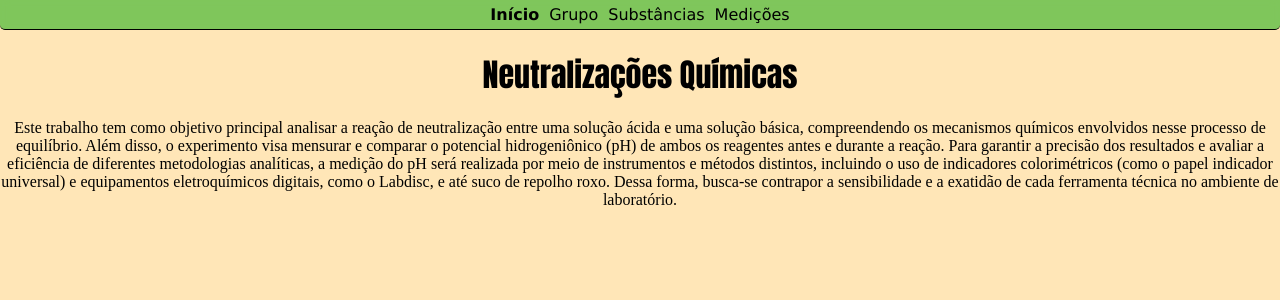
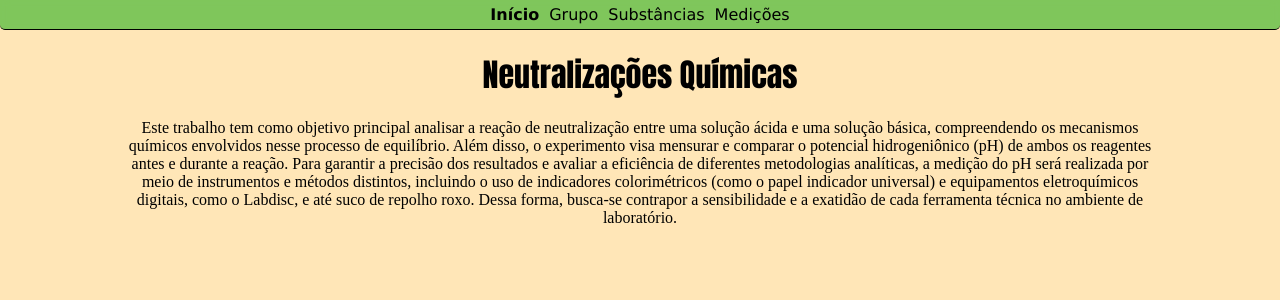
Before and after one commit to Igor-Dias-2010/neutralizacoes-quimicas, a Next.js app: page / in a window 1280 px wide. Shown: the top 300 px of the page. Built offline with nearby package versions, Linux system fonts and the light colour scheme.

Commit message:
ajusta o tamanho do parágrafo da primeira página

```diff
--- a/app/globals.css
+++ b/app/globals.css
@@ -36,6 +36,9 @@ body::selection {
 h1 {
     font-family: Impact, Haettenschweiler, "Arial Narrow Bold", sans-serif;
 }
+.introducao {
+    max-width: 80vw;
+}
 nav {
     background-color: rgba(0, 166, 0, 0.5);
     backdrop-filter: blur(5px);
@@ -54,7 +57,6 @@ nav {
         "Lucida Sans", "Lucida Sans Regular", "Lucida Grande",
         "Lucida Sans Unicode", Geneva, Verdana, sans-serif;
 }
-
 a {
     color: black;
     margin-inline: 5px;
--- a/app/home.jsx
+++ b/app/home.jsx
@@ -5,7 +5,7 @@ export default function Home() {
         <div>
             <Navbar />
             <h1 className="titulo">Neutralizações Químicas</h1>
-            <p>
+            <p className="introducao">
                 Este trabalho tem como objetivo principal analisar a reação de
                 neutralização entre uma solução ácida e uma solução básica,
                 compreendendo os mecanismos químicos envolvidos nesse processo
```
